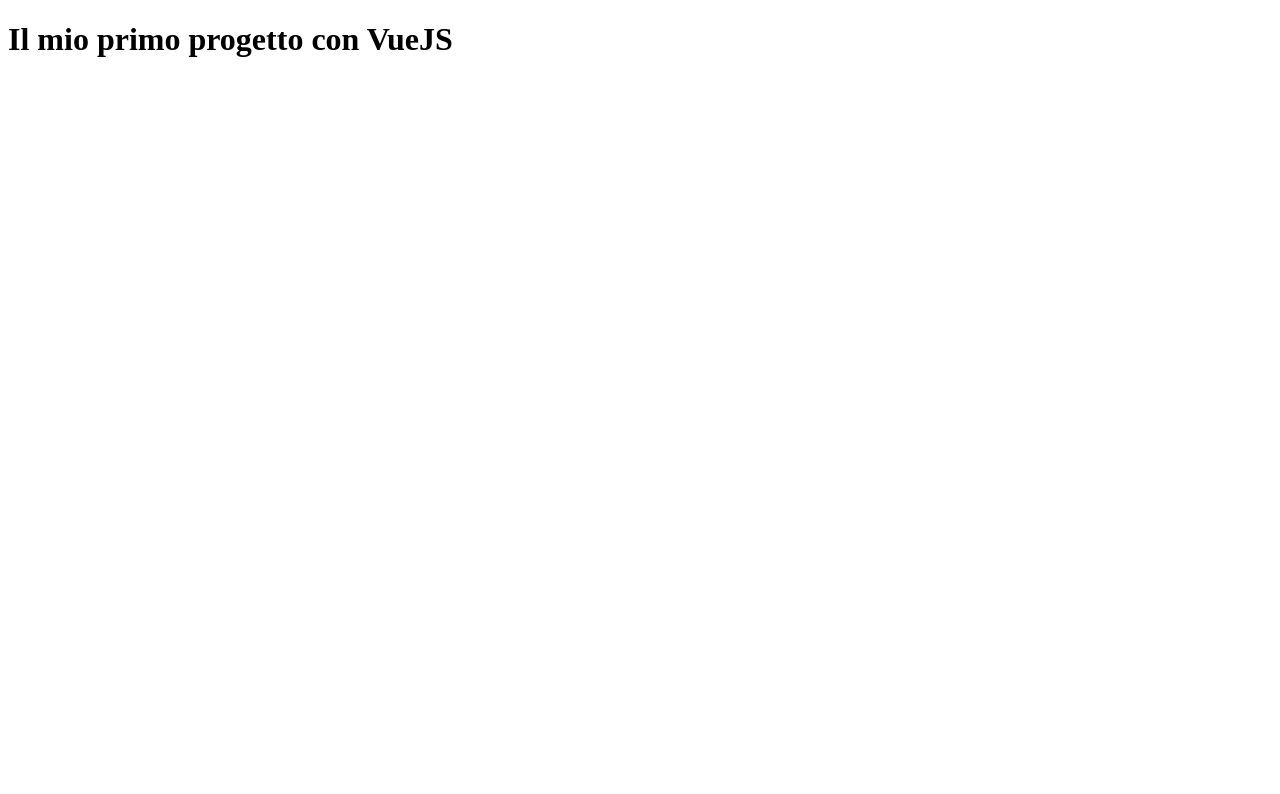
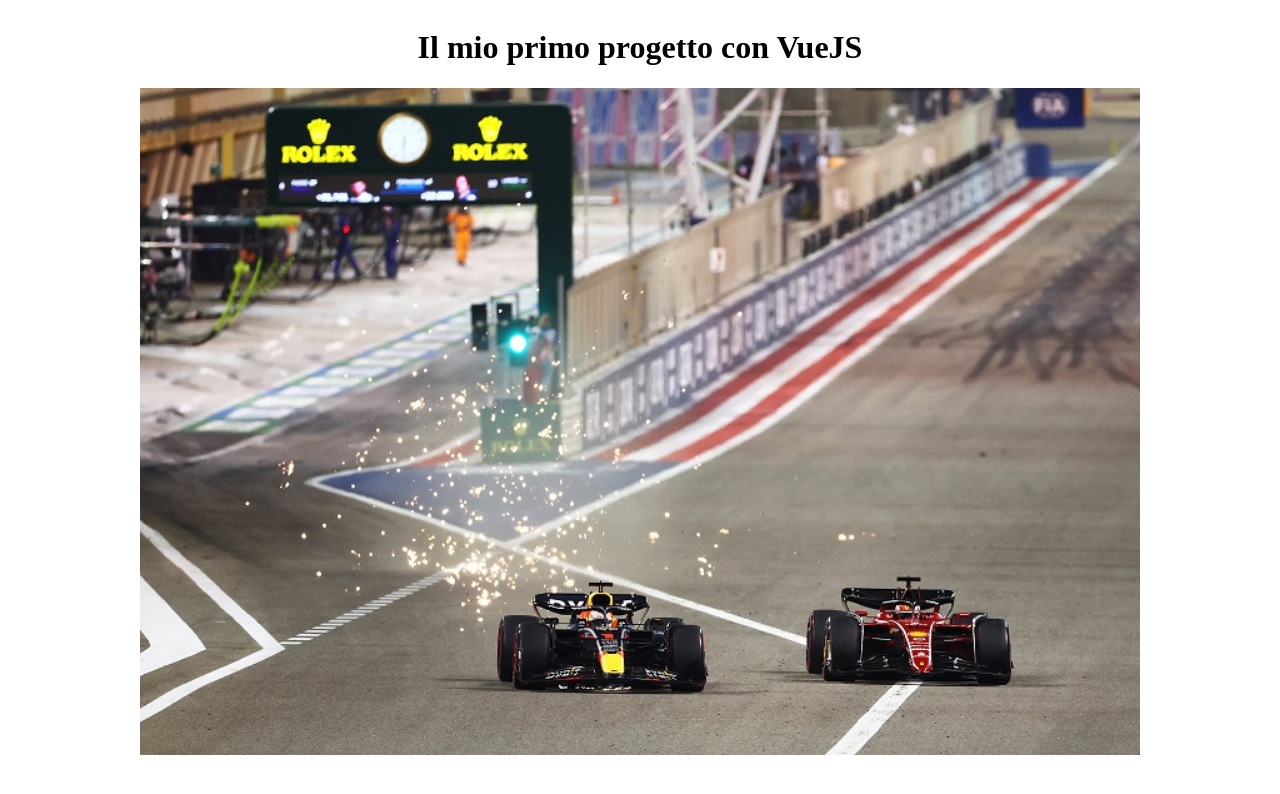
Before and after one commit to TheKaiser8/vue-hello, a plain HTML site: page index.html in a window 1280 px wide. Drawn offline with nearby package versions, Linux system fonts and the light colour scheme.

Commit message:
Aggiunge img alla pagina

```diff
--- a/css/style.css
+++ b/css/style.css
@@ -0,0 +1,15 @@
+h1 {
+    text-align: center;
+}
+.container {
+    max-width: 62.5rem;
+    margin: auto;
+    display: flex;
+    flex-direction: column;
+    align-items: center;
+}
+img {
+    width: 100%;
+    height: 100%;
+    object-fit: cover;
+}
--- a/index.html
+++ b/index.html
@@ -12,8 +12,9 @@
     <!-- /VueJS cdn -->
 </head>
 <body>
-    <div id="app">
+    <div id="app" class="container">
         <h1>{{ message }}</h1>
+        <img :src="`img/${photo.image}`" :alt="photo.title">
     </div>
     <script src="js/main.js"></script>
 </body>
--- a/js/main.js
+++ b/js/main.js
@@ -11,7 +11,11 @@
 createApp({
     data() {
         return {
-            message: 'Il mio primo progetto con VueJS'
+            message: 'Il mio primo progetto con VueJS',
+            photo: {
+                title: 'Battle Charles-Max',
+                image: 'leclerc-max-bahrain-2022.jpg'
+            }
         }
     }
 }).mount('#app');
```
Also changed, not shown: img/angela-caroll-chief-editor.jpg (deleted), img/angela-lopez-social-media-manager.jpg (deleted), img/barbara-ramos-graphic-designer.jpg (deleted), img/leclerc-max-bahrain-2022.jpg (added), img/scott-estrada-developer.jpg (deleted), img/walter-gordon-office-manager.jpg (deleted), img/wayne-barnett-founder-ceo.jpg (deleted).
